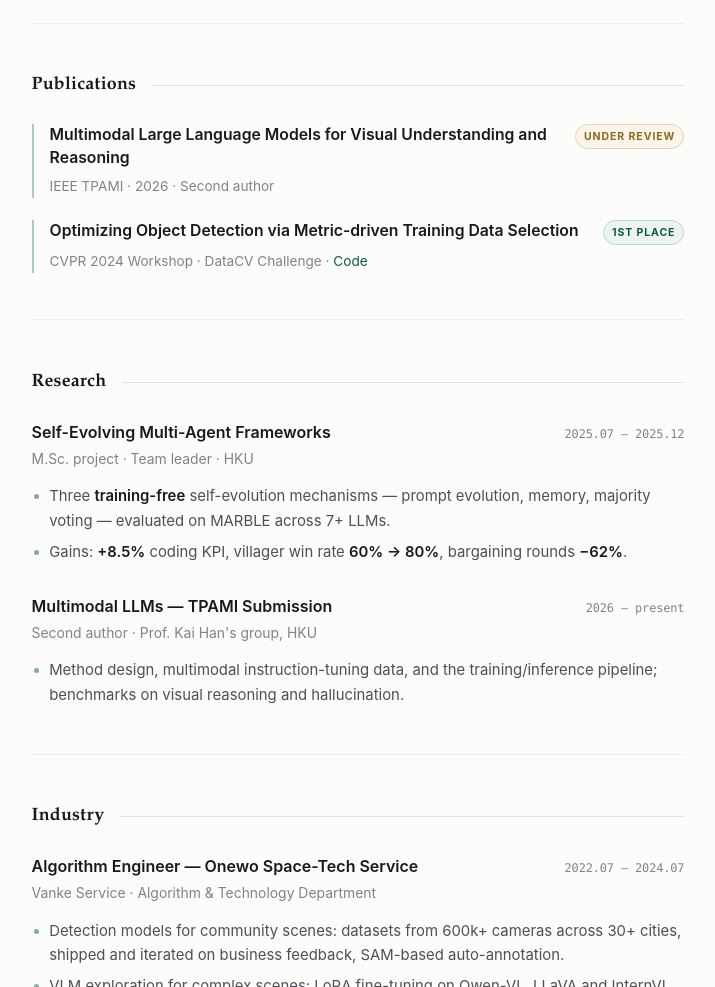
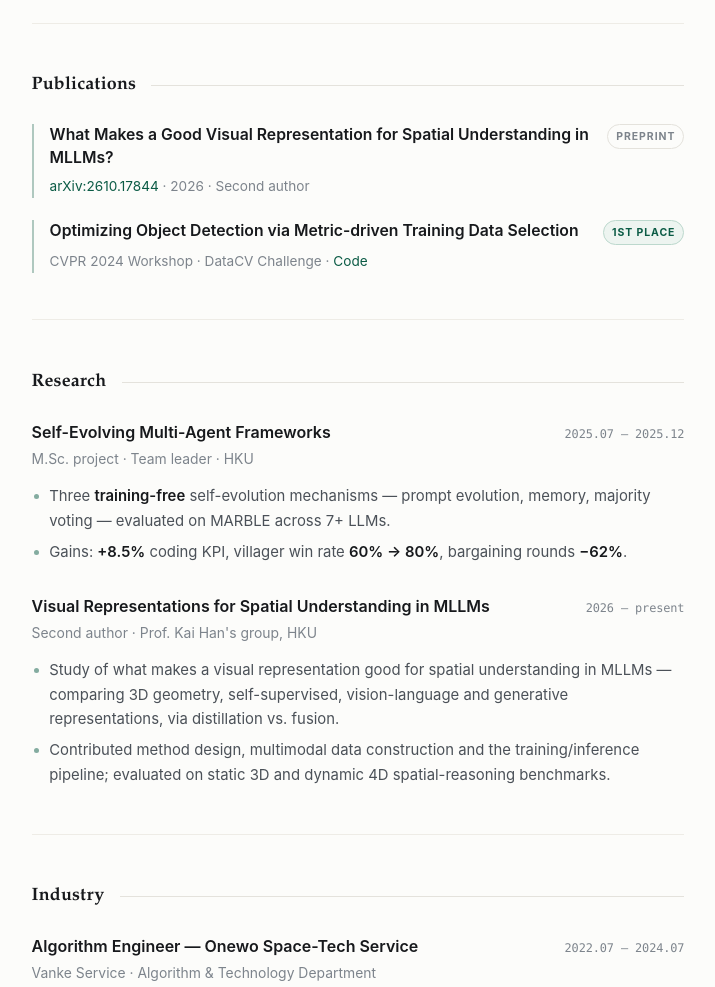
Before and after one commit to GuoYumin-hku/GuoYumin-hku.github.io, a plain HTML site: page index.html in a window 1280 px wide. Shown: the part 1120-2107 px from the top of the page, without its empty margins (282-997 px from the left). Drawn offline with Linux system fonts and the light colour scheme.

Commit message:
Use arXiv title and link; MSc finished 2026.06; mark paper as preprint only

```diff
--- a/assets/css/style.css
+++ b/assets/css/style.css
@@ -18,9 +18,6 @@
   --accent: #0b5b45;
   --accent-wash: #eef4f0;
 
-  --gold: #8a6a1f;
-  --gold-bd: #e4d6b2;
-  --gold-bg: #faf5e8;
   --win-bd: #bcd8cd;
   --win-bg: #edf4f0;
 
@@ -47,9 +44,6 @@ html[data-theme="dark"] {
   --accent: #6dd3ac;
   --accent-wash: #152e28;
 
-  --gold: #d6b074;
-  --gold-bd: #4a3d24;
-  --gold-bg: #221d12;
   --win-bd: #2b4a3f;
   --win-bg: #14251f;
 
@@ -398,7 +392,6 @@ main > section + section { border-top: 1px solid var(--rule-soft); }
   white-space: nowrap;
 }
 .pill-win { color: var(--accent); background: var(--win-bg); border-color: var(--win-bd); }
-.pill-review { color: var(--gold); background: var(--gold-bg); border-color: var(--gold-bd); }
 
 .pub-meta {
   margin-top: .32rem;
--- a/index.html
+++ b/index.html
@@ -184,7 +184,7 @@
           <span class="eq">M.Sc. in Artificial Intelligence</span>
           <span class="zq">人工智能硕士</span>
         </h3>
-        <span class="entry-date"><span class="eq">2024.09 – present</span><span class="zq">2024.09 – 至今</span></span>
+        <span class="entry-date">2024.09 – 2026.06</span>
       </div>
       <p class="entry-sub">
         <span class="eq">The University of Hong Kong · GPA 3.76/4.3</span>
@@ -221,15 +221,14 @@
       <li class="pub">
         <div class="pub-head">
           <h3 class="pub-title">
-            <!-- TODO: replace with the actual manuscript title from the submission. -->
-            <span class="eq">Multimodal Large Language Models for Visual Understanding and Reasoning</span>
-            <span class="zq">面向视觉理解与推理的多模态大语言模型</span>
+            <span class="eq">What Makes a Good Visual Representation for Spatial Understanding in MLLMs?</span>
+            <span class="zq">什么样的视觉表征才有利于 MLLMs 的空间理解？</span>
           </h3>
-          <span class="pill pill-review"><span class="eq">Under review</span><span class="zq">在审</span></span>
+          <span class="pill"><span class="eq">Preprint</span><span class="zq">预印本</span></span>
         </div>
         <p class="pub-meta">
-          <span class="eq">IEEE TPAMI · 2026 · Second author</span>
-          <span class="zq">IEEE TPAMI · 2026 · 第二作者</span>
+          <span class="eq"><a href="https://arxiv.org/abs/2610.17844" target="_blank" rel="noopener">arXiv:2610.17844</a> · 2026 · Second author</span>
+          <span class="zq"><a href="https://arxiv.org/abs/2610.17844" target="_blank" rel="noopener">arXiv:2610.17844</a> · 2026 · 第二作者</span>
         </p>
       </li>
 
@@ -281,8 +280,8 @@
     <article class="entry">
       <div class="entry-head">
         <h3 class="entry-title">
-          <span class="eq">Multimodal LLMs — TPAMI Submission</span>
-          <span class="zq">多模态大模型 — TPAMI 投稿</span>
+          <span class="eq">Visual Representations for Spatial Understanding in MLLMs</span>
+          <span class="zq">MLLMs 空间理解的视觉表征</span>
         </h3>
         <span class="entry-date"><span class="eq">2026 – present</span><span class="zq">2026 – 至今</span></span>
       </div>
@@ -291,10 +290,12 @@
         <span class="zq">第二作者 · 香港大学韩锴教授课题组</span>
       </p>
       <ul class="points eq">
-        <li>Method design, multimodal instruction-tuning data, and the training/inference pipeline; benchmarks on visual reasoning and hallucination.</li>
+        <li>Study of what makes a visual representation good for spatial understanding in MLLMs — comparing 3D geometry, self-supervised, vision-language and generative representations, via distillation vs. fusion.</li>
+        <li>Contributed method design, multimodal data construction and the training/inference pipeline; evaluated on static 3D and dynamic 4D spatial-reasoning benchmarks.</li>
       </ul>
       <ul class="points zq" lang="zh-CN">
-        <li>负责方法设计、多模态指令微调数据与训练推理流程；在视觉推理与幻觉基准上评测。</li>
+        <li>研究什么才是有利于 MLLMs 空间理解的视觉表征——比较三维几何、自监督、视觉语言与生成式表征在蒸馏/融合下的差异。</li>
+        <li>参与方法设计、多模态数据构建与训练推理流程；在静态 3D 与动态 4D 空间推理基准上评测。</li>
       </ul>
     </article>
   </section>
```
Also changed, not shown: 1 other file.
